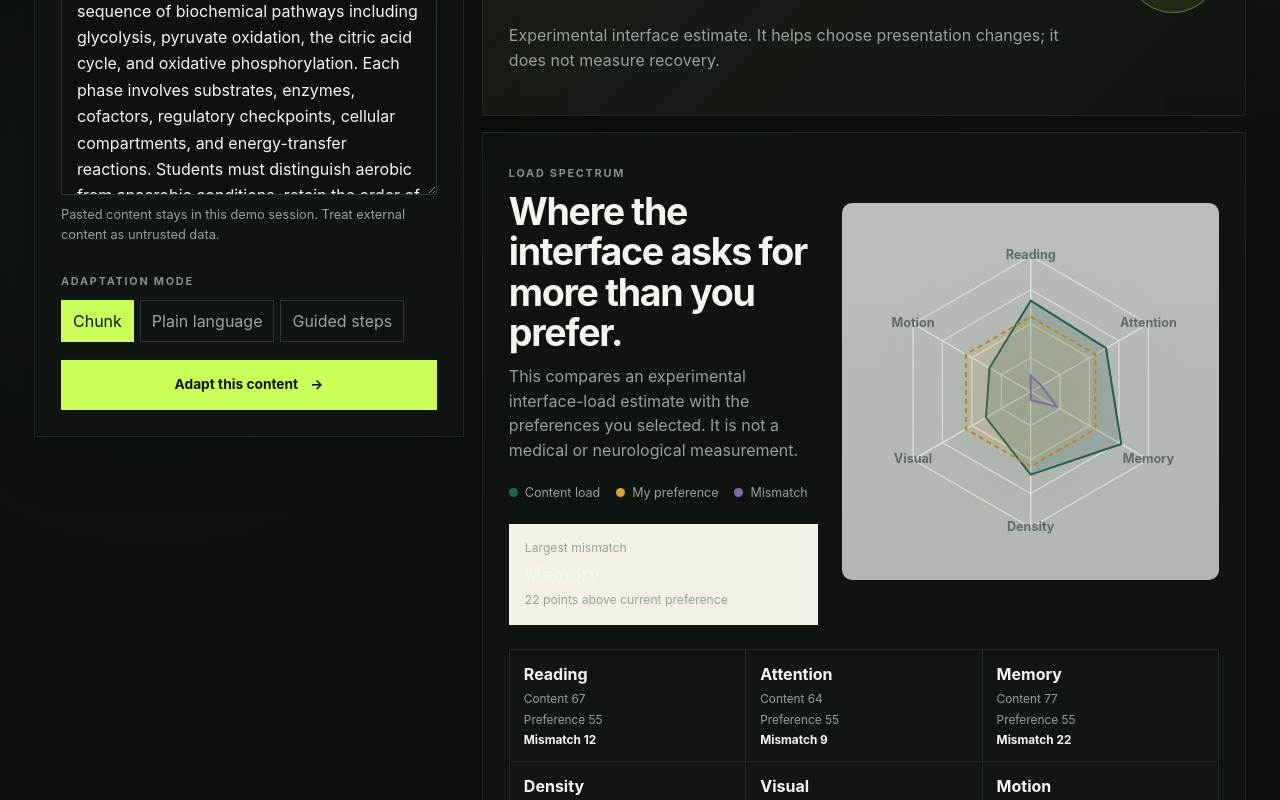
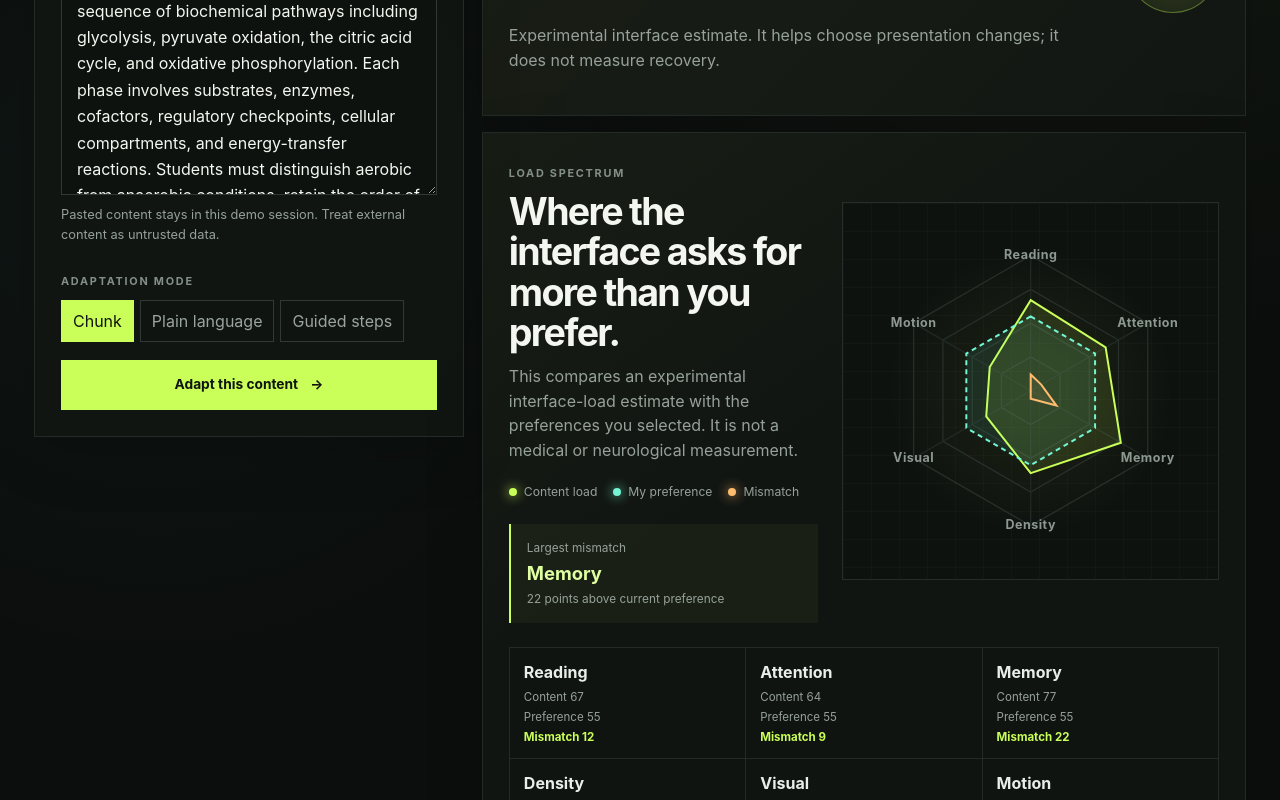
Before and after one commit to ahpa5246-lgtm/cognitive-load-firewall, a Next.js app: page /demo in a window 1280 px wide. Shown: the part 580-1380 px from the top of the page. Built offline with nearby package versions, Linux system fonts and the light colour scheme.

Commit message:
style: align Load Spectrum with new visual system

```diff
--- a/components/LoadSpectrum.module.css
+++ b/components/LoadSpectrum.module.css
@@ -5,13 +5,15 @@
   gap: 24px;
   align-items: center;
   overflow: hidden;
+  background: linear-gradient(145deg, rgba(201,255,88,.035), transparent 42%), #111512;
+  border: 1px solid var(--line);
 }
 
 .copy h2 {
   margin: 8px 0 10px;
   font-size: clamp(1.55rem, 3vw, 2.35rem);
   line-height: 1.08;
-  letter-spacing: -0.035em;
+  letter-spacing: -0.045em;
 }
 
 .copy p {
@@ -25,7 +27,7 @@
   flex-wrap: wrap;
   gap: 10px 16px;
   margin-top: 20px;
-  font-size: 0.78rem;
+  font-size: 0.76rem;
   color: var(--muted);
 }
 
@@ -36,21 +38,22 @@
 }
 
 .legend i {
-  width: 9px;
-  height: 9px;
+  width: 8px;
+  height: 8px;
   display: inline-block;
   border-radius: 50%;
+  box-shadow: 0 0 12px currentColor;
 }
 
-.contentDot { background: #246047; }
-.preferenceDot { background: #d4a53d; }
-.mismatchDot { background: #7f6b9f; }
+.contentDot { background: #c9ff58; color:#c9ff58; }
+.preferenceDot { background: #73f5d3; color:#73f5d3; }
+.mismatchDot { background: #ffbb6e; color:#ffbb6e; }
 
 .insight {
   margin-top: 22px;
   padding: 15px 16px;
-  border-left: 3px solid var(--yellow);
-  background: #f2f0e7;
+  border-left: 2px solid var(--acid);
+  background: rgba(201,255,88,.045);
   display: grid;
   gap: 2px;
 }
@@ -58,11 +61,12 @@
 .insight span,
 .insight small {
   color: var(--muted);
-  font-size: 0.76rem;
+  font-size: 0.74rem;
 }
 
 .insight strong {
   font-size: 1.15rem;
+  color: var(--acid-soft);
 }
 
 .visual {
@@ -70,9 +74,12 @@
   display: grid;
   place-items: center;
   background:
-    radial-gradient(circle at center, rgba(36, 96, 71, 0.07), transparent 58%),
-    linear-gradient(180deg, rgba(255,255,255,.72), rgba(242,245,239,.72));
-  border-radius: 10px;
+    radial-gradient(circle at center, rgba(201,255,88,.08), transparent 54%),
+    linear-gradient(rgba(255,255,255,.02) 1px, transparent 1px),
+    linear-gradient(90deg, rgba(255,255,255,.02) 1px, transparent 1px),
+    #0e120f;
+  background-size:auto,28px 28px,28px 28px,auto;
+  border: 1px solid #242d27;
 }
 
 .visual svg {
@@ -82,19 +89,20 @@
 
 .grid {
   fill: none;
-  stroke: #d7ddd5;
+  stroke: #27302b;
   stroke-width: 1;
 }
 
 .axis {
-  stroke: #e0e4df;
+  stroke: #222a26;
   stroke-width: 1;
 }
 
 .label {
   font-size: 10px;
-  fill: #5e6c64;
+  fill: #8c9890;
   font-weight: 650;
+  letter-spacing:.04em;
 }
 
 .shape {
@@ -103,19 +111,19 @@
 }
 
 .content {
-  fill: rgba(36, 96, 71, 0.18);
-  stroke: #246047;
+  fill: rgba(201, 255, 88, 0.11);
+  stroke: #c9ff58;
 }
 
 .preference {
-  fill: rgba(212, 165, 61, 0.12);
-  stroke: #b48624;
+  fill: rgba(115, 245, 211, 0.08);
+  stroke: #73f5d3;
   stroke-dasharray: 5 4;
 }
 
 .mismatch {
-  fill: rgba(127, 107, 159, 0.13);
-  stroke: #7f6b9f;
+  fill: rgba(255, 187, 110, 0.08);
+  stroke: #ffbb6e;
 }
 
 .table {
@@ -129,13 +137,14 @@
 }
 
 .table > div {
-  background: var(--paper);
+  background: #101411;
   padding: 12px 14px;
 }
 
 .table dt {
   font-weight: 750;
   margin-bottom: 4px;
+  color:#e9eee9;
 }
 
 .table dd {
@@ -143,29 +152,19 @@
   display: grid;
   gap: 2px;
   color: var(--muted);
-  font-size: 0.74rem;
+  font-size: 0.72rem;
 }
 
 .table dd strong {
-  color: var(--ink);
+  color: var(--acid);
 }
 
 @media (max-width: 760px) {
-  .card {
-    grid-template-columns: 1fr;
-  }
-
-  .visual {
-    min-height: 300px;
-  }
-
-  .table {
-    grid-template-columns: 1fr 1fr;
-  }
+  .card { grid-template-columns: 1fr; }
+  .visual { min-height: 300px; }
+  .table { grid-template-columns: 1fr 1fr; }
 }
 
 @media (max-width: 480px) {
-  .table {
-    grid-template-columns: 1fr;
-  }
+  .table { grid-template-columns: 1fr; }
 }
```
